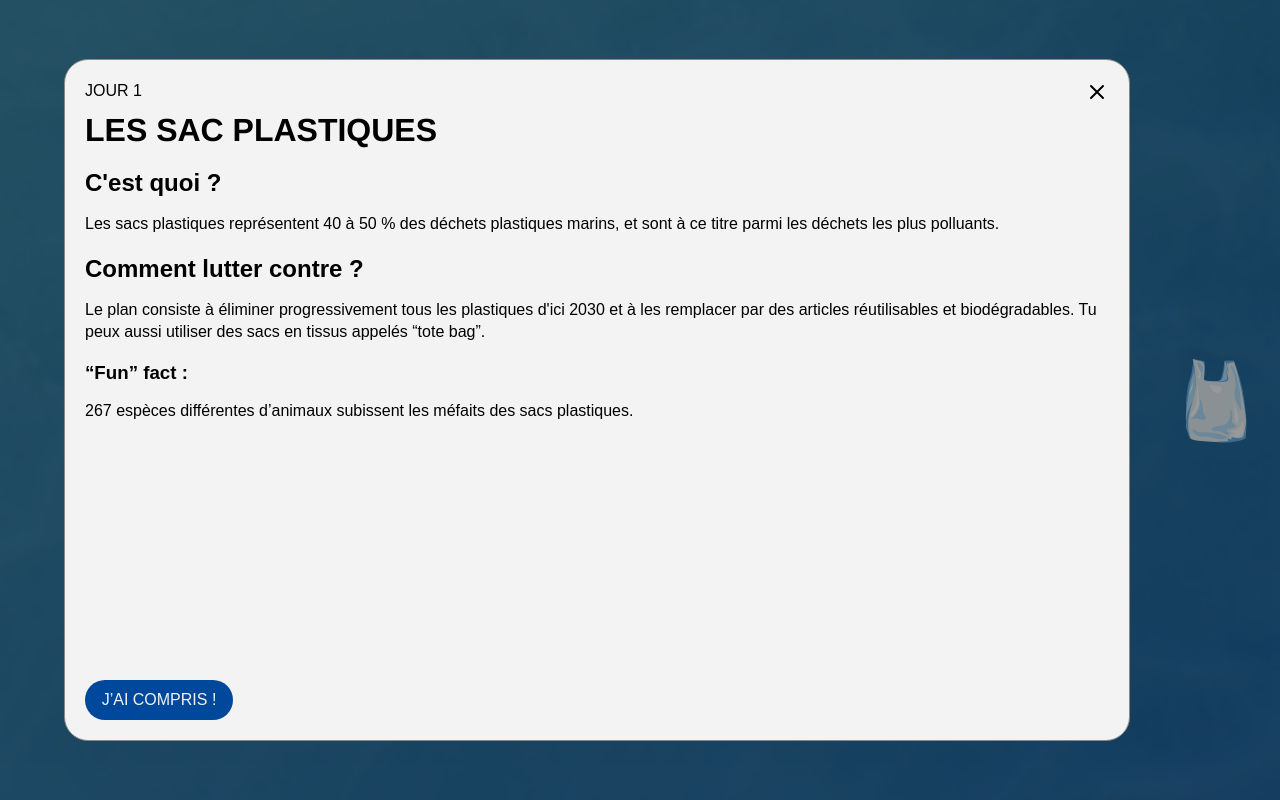
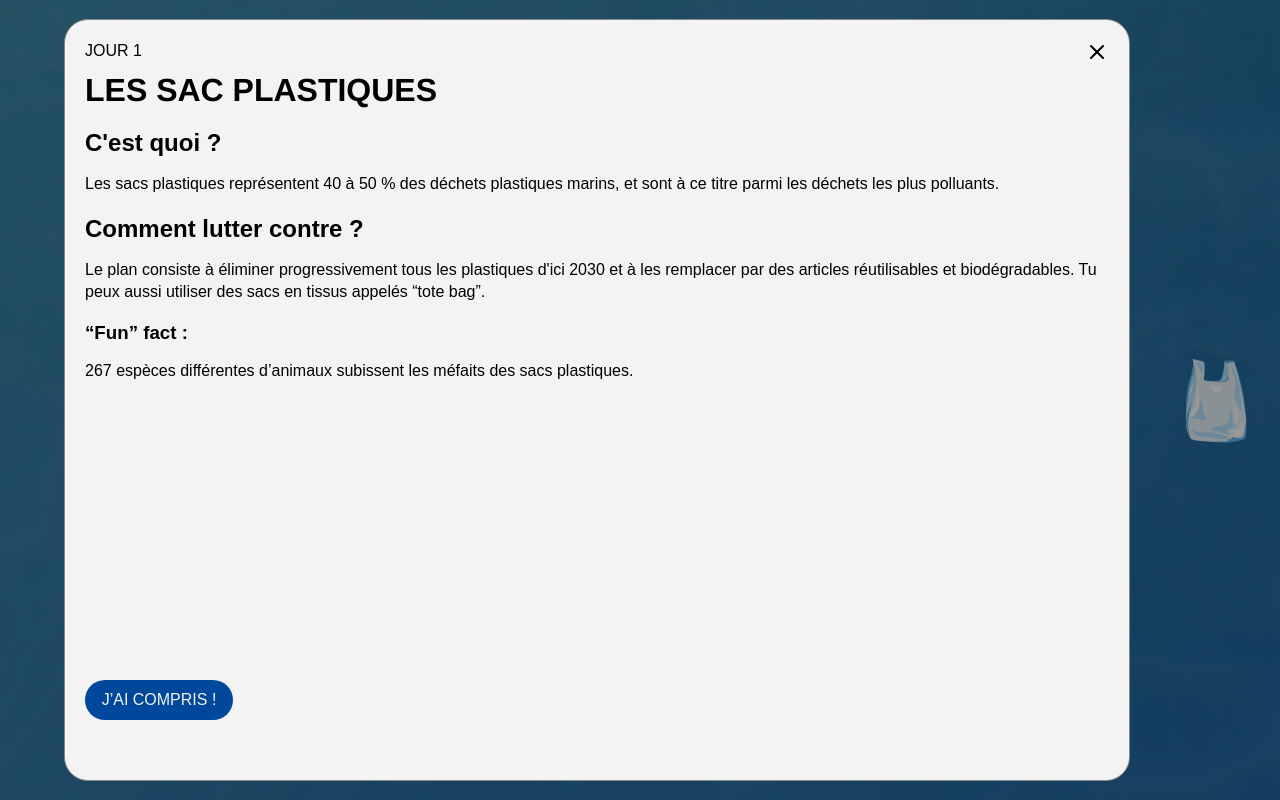
Before and after one commit to BastosFab/ECV-TheSeaCleaners, a plain HTML site: page index.html in a window 1280 px wide. Both pictures are taken after a click on the button 1215 px from the left and 1090 px from the top of the page. Shown: the part 690-1490 px from the top of the page. Drawn offline with Linux system fonts and the light colour scheme.

Commit message:
Update style.css

```diff
--- a/css/style.css
+++ b/css/style.css
@@ -71,7 +71,7 @@ section {
 .modal {
     display: none; /* Hidden by default */
     position: fixed; /* Stay in place */
-    z-index: 10; /* Sit on top */
+    z-index: 100; /* Sit on top */
     align-items: center;
     left: 0;
     top: 0;
@@ -105,7 +105,7 @@ section {
 
   /* Modal Content/Box */
   .modal-content {
-    height: 80%;
+    height: 90%;
     background-color: #F3F3F3;
     border-radius: 24px;
     margin: 5%; /* 15% from the top and centered */
```
